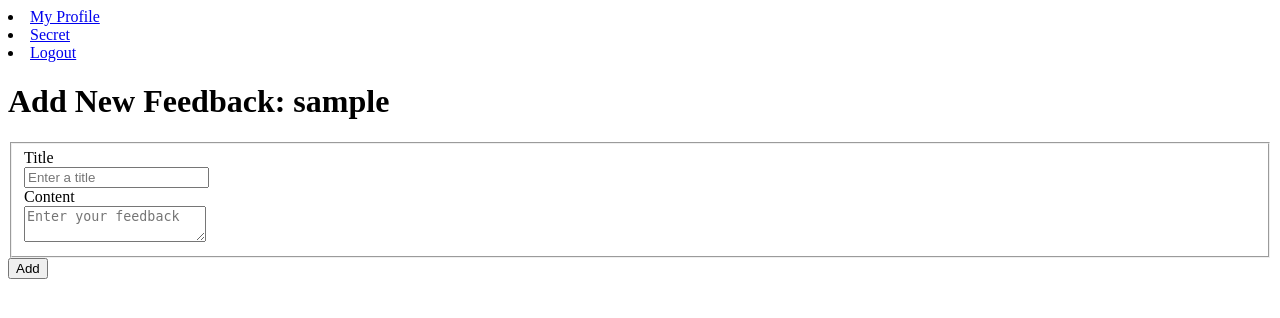
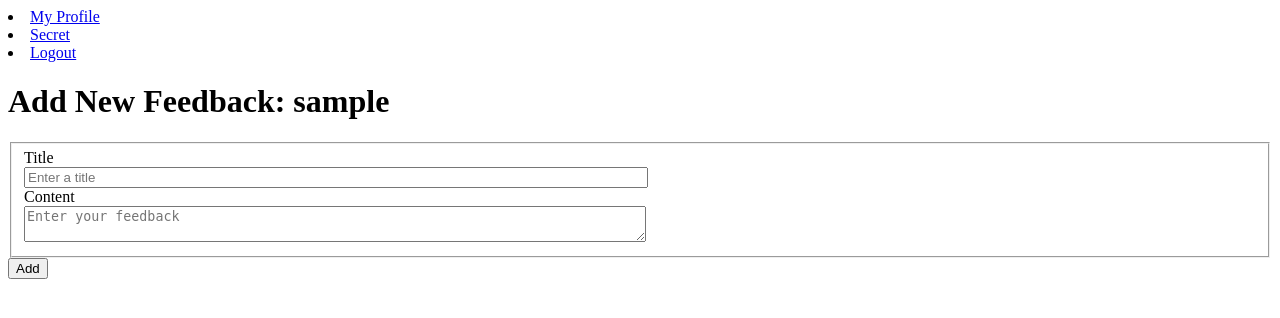
Before and after one commit to iam8/24.4-Auth, a Flask app: a page that uses templates/feedback_add.jinja2 in a window 1280 px wide. Shown: the top 318 px of the page. Run offline with Flask 3, Linux system fonts and the light colour scheme; the visitor is signed in with stand-in values (Sample User, id 1); tables that the repository leaves empty hold one stand-in row (values such as "Sample post").

Commit message:
Add inline style for form fields

```diff
--- a/templates/feedback_add.jinja2
+++ b/templates/feedback_add.jinja2
@@ -22,7 +22,7 @@
                     {{ field.label }}
                 </div>
                 <div>
-                    {{ field }}
+                    {{ field(style="width:50%") }}
                 </div>
 
                 {% for error in field.errors %}
```
